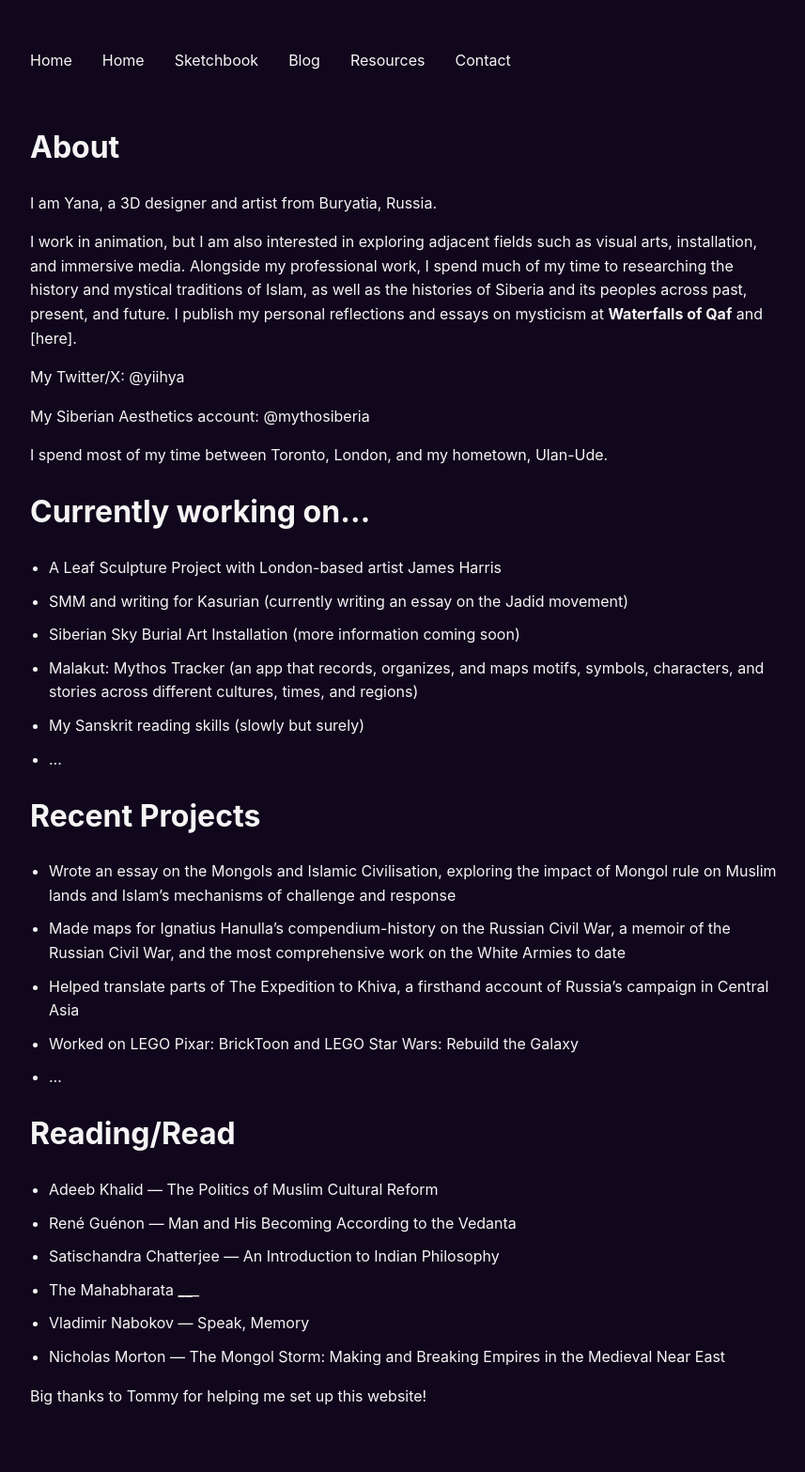
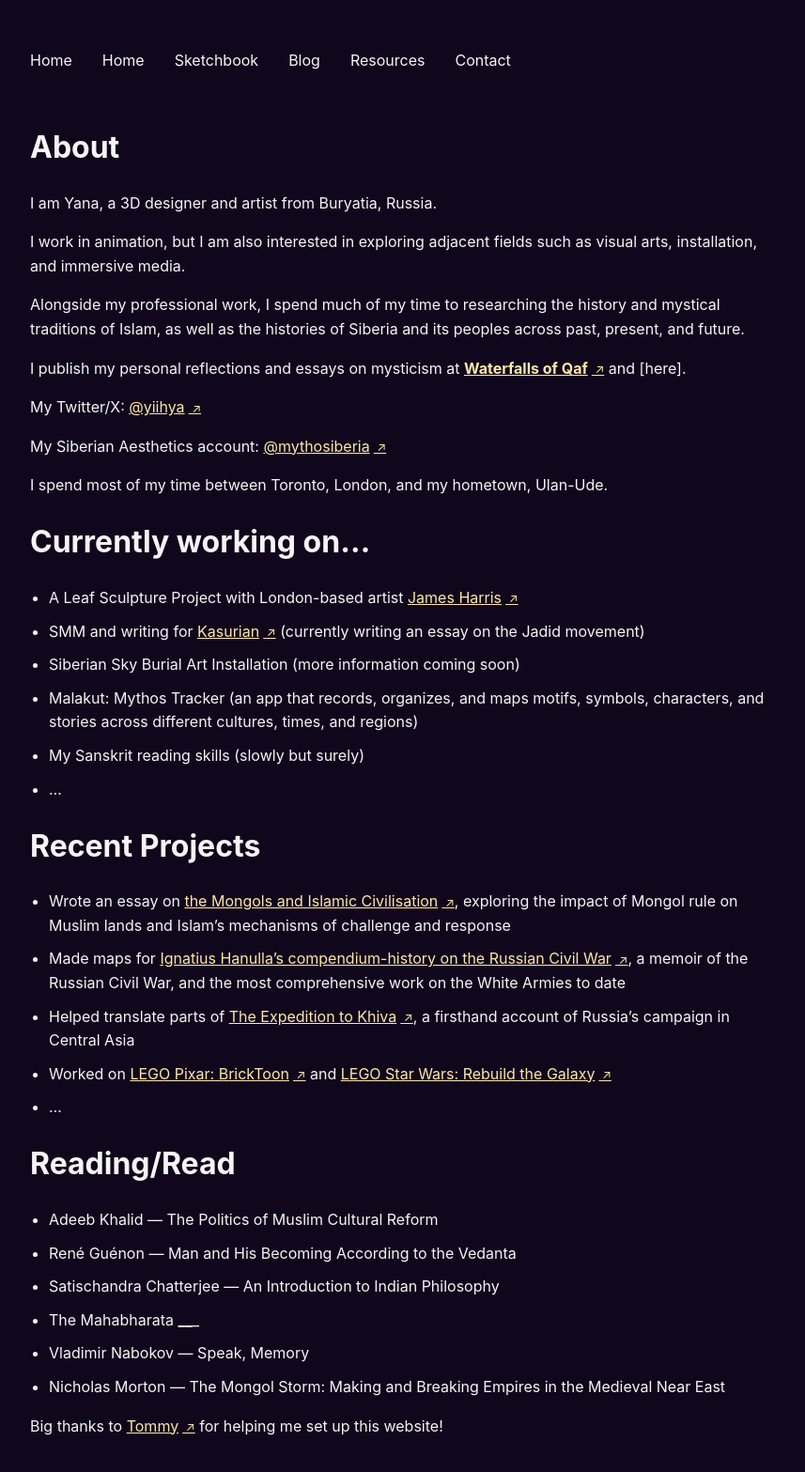
Before and after one commit to yanazuray/waterfalls-of-qaf, a Jekyll site: the page built from index.md, in a window 1280 px wide. Shown: the whole page at 94% size, without its empty margins (208-1065 px from the left). Built offline with Jekyll 4.4.1, drawn with Linux system fonts in a browser that asks for light colours; before the commit the page ends 1535 px from its top, so only the background shows below that.

Commit message:
vault backup: 2025-04-26 01:09:43

```diff
--- a/assets/css/styles.scss
+++ b/assets/css/styles.scss
@@ -20,12 +20,20 @@ h1, h2, h3, h4, h5, h6 {
 
 /* Links */
 a {
-  color: #F5F5F5;
-  text-decoration: none;
+  color: #ffe7a8;
+  text-decoration: underline;
 
   &:hover {
     text-decoration: underline;
   }
+}
+
+/* External Links Icon */
+a[href^="http"]:not([href*="yourdomain.com"])::after {
+  content: " \2197";
+  font-size: 0.8em;
+  margin-left: 4px;
+  vertical-align: middle;
 }
 
 /* Navigation */
--- a/index.md
+++ b/index.md
@@ -8,7 +8,10 @@ title: About
 I am Yana, a 3D designer and artist from Buryatia, Russia.
 
 I work in animation, but I am also interested in exploring adjacent fields such as visual arts, installation, and immersive media.
-Alongside my professional work, I spend much of my time to researching the history and mystical traditions of Islam, as well as the histories of Siberia and its peoples across past, present, and future. I publish my personal reflections and essays on mysticism at [**Waterfalls of Qaf**](https://waterfallsofqaf.substack.com/) and [here].
+
+Alongside my professional work, I spend much of my time to researching the history and mystical traditions of Islam, as well as the histories of Siberia and its peoples across past, present, and future.
+
+I publish my personal reflections and essays on mysticism at [**Waterfalls of Qaf**](https://waterfallsofqaf.substack.com/) and [here].
 
 My Twitter/X: [@yiihya](https://x.com/yiihya)
 
```
Also changed, not shown: .obsidian/workspace.json.
